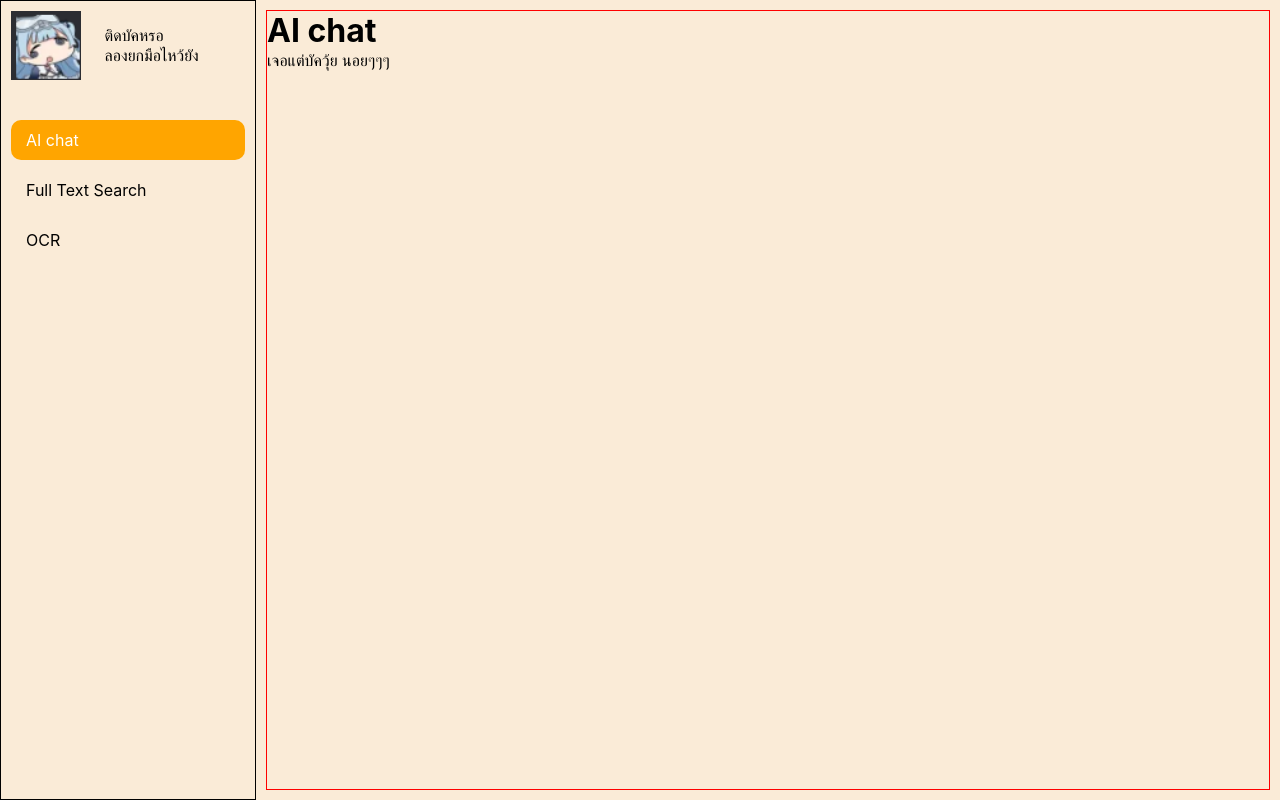
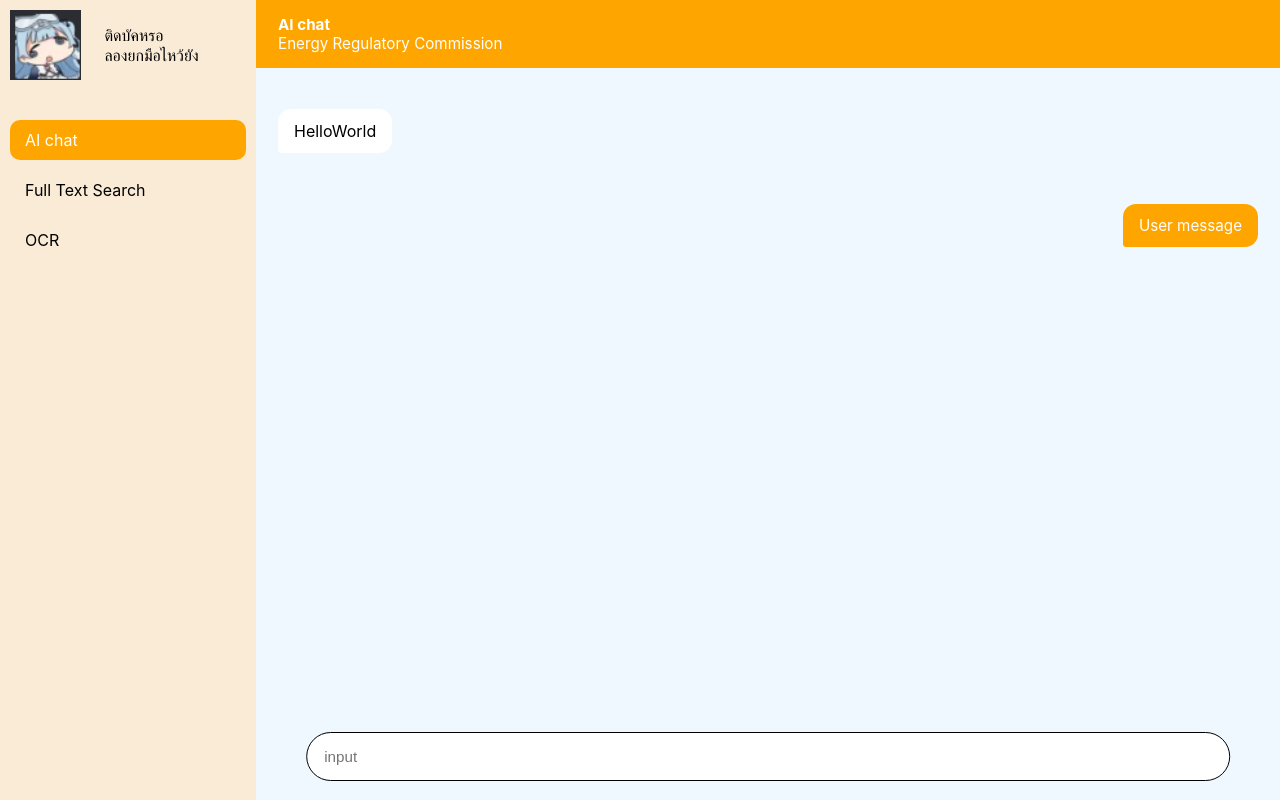
Before and after one commit to KaminariSora/InternshipProject, a React (Create React App) app in the folder internship_project/: page / in a window 1280 px wide. Built offline with nearby package versions, Linux system fonts and the light colour scheme.

Commit message:
Create basic chat ui

```diff
--- /dev/null
+++ b/internship_project/src/CSS/ChatSection.css
@@ -0,0 +1,117 @@
+.chat-container {
+    flex: 1;
+    background-color: aliceblue;
+    position: relative;
+}
+
+.chat-container .chat-header {
+    display: flex;
+    padding: 15px 22px;
+    align-items: start;
+    flex-direction: column;
+    color: #fff;
+    background: orange;
+}
+
+.chat-header h1,
+.chat-header p {
+    margin: 0;
+    padding: 0;
+    font-size: .95rem;
+}
+
+.chat-body {
+    display: flex;
+    flex-direction: column;
+    gap: 20px;
+    overflow-y: auto;
+    padding: 25px 22px;
+}
+
+.chat-container .chat-body .message {
+    display: flex;
+    gap: 11px;
+}
+
+.chat-body .message .message-text {
+    padding: 12px 16px;
+    max-width: 75%;
+    background: gray;
+}
+
+.chat-body .bot-message .message-text {
+    background-color: #fff;
+    border-radius: 13px 13px 13px 3px;
+}
+
+.chat-body .user-message {
+    flex-direction: column;
+    align-items: flex-end;
+    word-wrap: break-word;
+    white-space: pre-line;
+    font-size: 0.95rem;
+}
+
+.chat-body .user-message .message-text {
+    color: #fff;
+    background-color: orange;
+    border-radius: 13px 13px 13px 3px;
+}
+
+.chat-container .chat-footer {
+    position: absolute;
+    bottom: 0;
+    left: 50%;
+    transform: translateX(-50%);
+    width: 90%;
+    /* background-color: #fff; */
+    padding: 15px 22px 20px;
+}
+
+.chat-footer .chat-form {
+    display: flex;
+    align-items: center;
+    border-radius: 32px;
+    background: #fff;
+    outline: 1px solid black;
+}
+
+.chat-footer .chat-form:focus-within {
+    outline: 2px solid orange;
+}
+
+.chat-form .message-input {
+    border: none;
+    outline: none;
+    background: none;
+    width: 100%;
+    height: 47px;
+    padding: 0 17px;
+    font-size: 0.95rem;
+}
+
+.chat-form button {
+    display: none;
+    align-items: center;
+    justify-content: center;
+    color: #fff;
+    height: 35px;
+    width: 35px;
+    border: none;
+    outline: none;
+    cursor: pointer;
+    font-size: 1.1re,;
+    border-radius: 50%;
+    flex-shrink: 0;
+    margin-right: 6px;
+    background: orange;
+    transition: .2s ease;
+}
+
+.chat-form button:hover {
+    background: yellowgreen;
+}
+
+.chat-form .message-input:valid~button {
+    display: flex;
+}
--- a/internship_project/src/CSS/Home.css
+++ b/internship_project/src/CSS/Home.css
@@ -18,7 +18,6 @@
     display: flex;
     flex-direction: column;
     justify-content: start;
-    border: 1px solid black;
 }
 
 .logo {
@@ -68,20 +67,8 @@
 }
 
 #section-2 {
-    display: grid;
-    grid-template-rows: auto 1fr;
-    margin: 10px;
-    border: 1px solid red;
+    display: flex;
+    height: 100%;
+    width: 100%;
+    overflow: hidden;
 }
-
-#section-2 .header {
-    width: 100%;
-    margin-bottom: 10px;
-}
-
-#section-2 .header h1,
-#section-2 .header p {
-    margin: 0;
-    padding: 0;
-    flex-wrap: nowrap;
-}
--- /dev/null
+++ b/internship_project/src/Components/ChatSection.jsx
@@ -0,0 +1,32 @@
+import { useEffect, useRef, useState } from "react";
+import { FontAwesomeIcon } from "@fortawesome/react-fontawesome";
+import { faPaperPlane } from "@fortawesome/free-solid-svg-icons";
+import '../CSS/ChatSection.css'
+
+const ChatSection = () => {
+    return (
+        <div className="chat-container">
+            <div className="chat-header">
+                <h1>AI chat</h1>
+                <p>Energy Regulatory Commission</p>
+            </div>
+            <div className="chat-body">
+                <div className="message bot-message">
+                    <p className="message-text">HelloWorld</p>
+                </div>
+                <div className="message user-message">
+                    <p className="message-text">User message</p>
+                </div>
+            </div>
+            <div className="chat-footer">
+                <form action="#" className="chat-form">
+                    <input type="text" placeholder="input" className="message-input" required></input>
+                    <button><FontAwesomeIcon icon={faPaperPlane}
+                        size="4X" /></button>
+                </form>
+            </div>
+        </div>
+    )
+}
+
+export default ChatSection
--- a/internship_project/src/Components/Home.jsx
+++ b/internship_project/src/Components/Home.jsx
@@ -1,4 +1,5 @@
 import '../CSS/Home.css'
+import ChatSection from './ChatSection';
 
 const Home = () => {
     return (
@@ -20,10 +21,7 @@ const Home = () => {
                     </ul>
                 </div>
                 <div className="section" id='section-2'>
-                    <div className='header'>
-                        <h1>AI chat</h1>
-                        <p>เจอแต่บัควุ้ย นอยๆๆๆ</p>
-                    </div>
+                    <ChatSection/>
                 </div>
             </div>
         </div>
```
